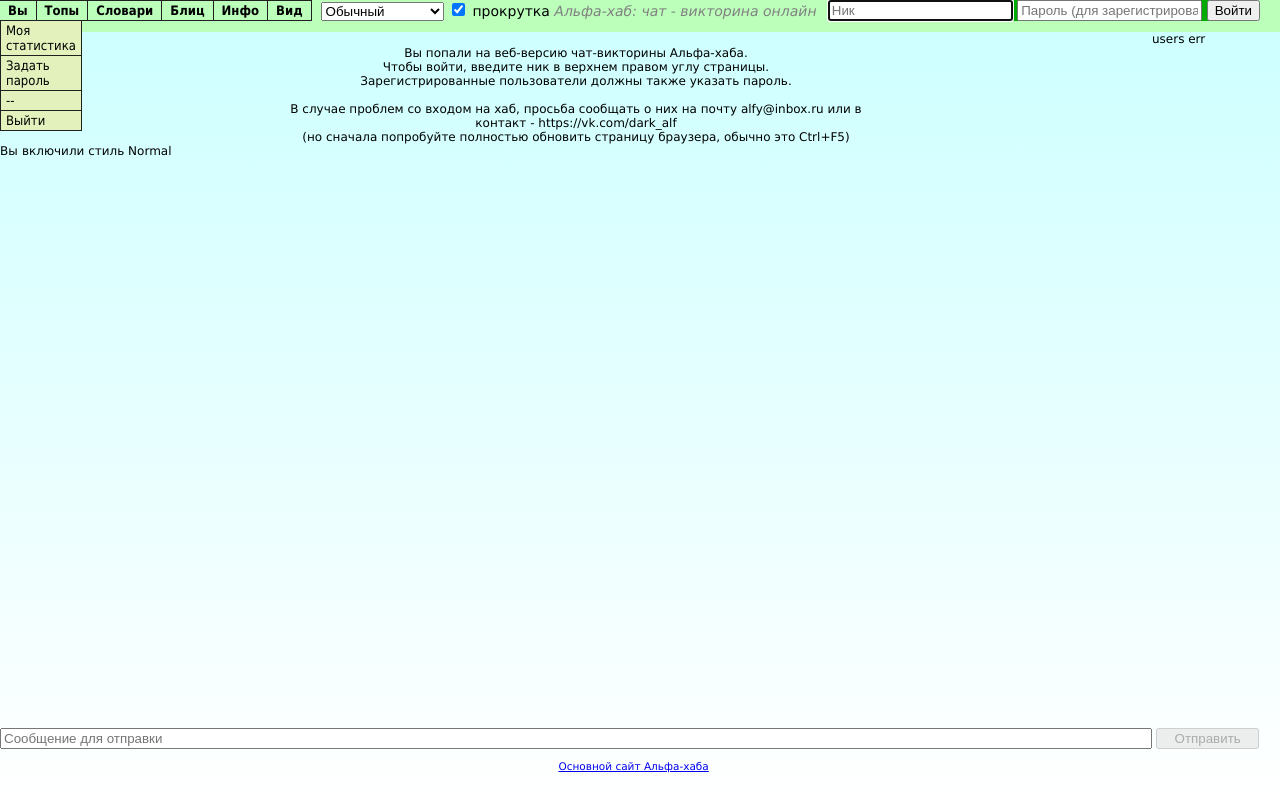
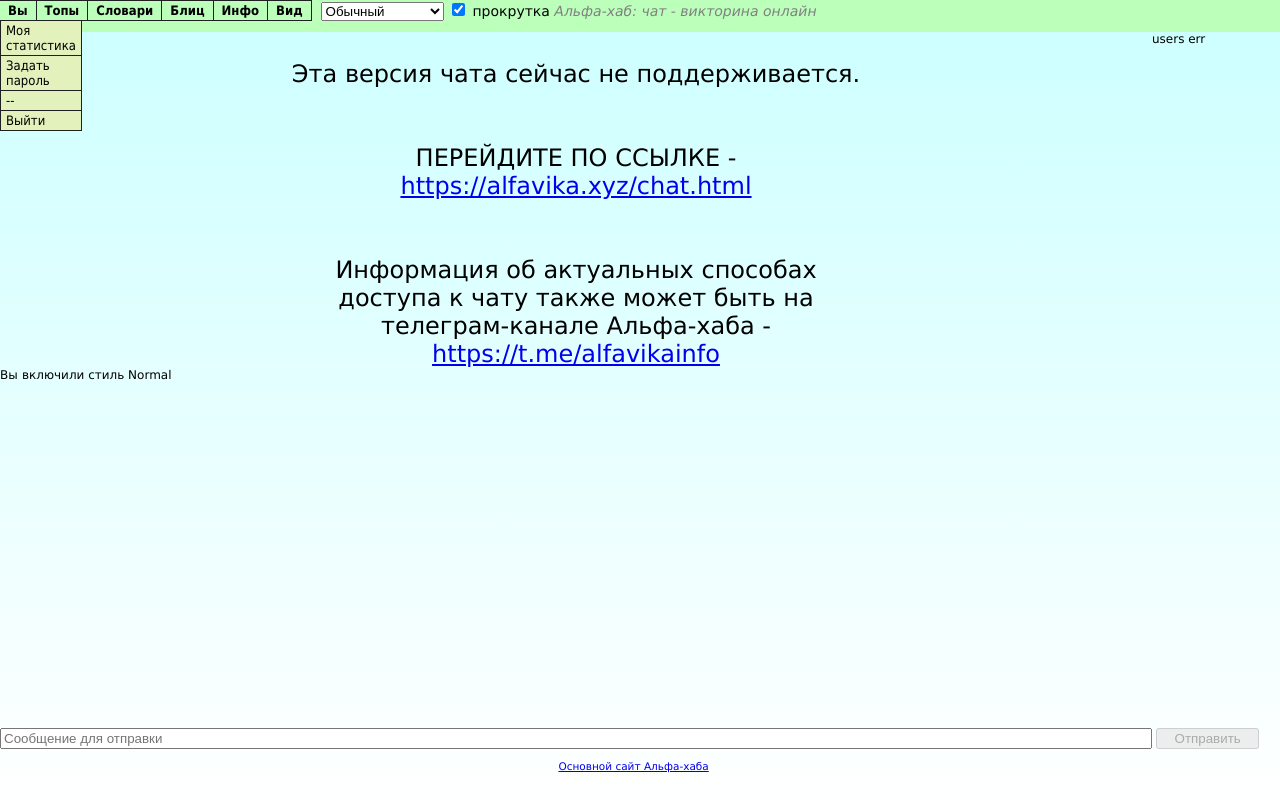
Before and after one commit to alfavika/alfavika.github.io, a plain HTML site: page chat.html in a window 1280 px wide. Drawn offline with Linux system fonts and the light colour scheme; no server answers.

Commit message:
временное перенаправление на xyz-домен

```diff
--- a/chat.html
+++ b/chat.html
@@ -19,7 +19,7 @@
 <body onload="onLoadProc();" class="bodyStyleD00" >
 
 <!-- Панелька авторизации -->
-<div id="PanelAuth" style="position:fixed; right:20px; border-radius:8px;z-index:2000; background-color: #00AA00;">
+<div id="PanelAuth" style="position:fixed; right:20px; border-radius:8px;z-index:2000; background-color: #00AA00; display:none;">
 	<input type="text" autocomplete="off" name="nick" id="nick" value="" placeholder="Ник" >
 	<input type="password" autocomplete="off" name="pass" id="pass" value="" placeholder="Пароль (для зарегистрированных)">
 	<input type="button" name="ButtonAuth" id="ButtonAuth" value="Войти">
@@ -46,15 +46,15 @@
 
 <!-- Панель чата -->
 <div id="chatdiv" style="width:90%;height:86%; float:left; overflow-y:scroll; padding-bottom:8; font-size:12px; word-wrap: break-word;">
-	<div id="hellodiv" style="width:50%; margin-left:25%;" >
-		<center>
-		<br> Вы попали на веб-версию чат-викторины Альфа-хаба.
-		<br> Чтобы войти, введите ник в верхнем правом углу страницы.
-		<br> Зарегистрированные пользователи должны также указать пароль.
-		<br>
-		<br> В случае проблем со входом на хаб, просьба сообщать о них на почту alfy@inbox.ru или в контакт - https://vk.com/dark_alf
-		<br> (но сначала попробуйте полностью обновить страницу браузера, обычно это Ctrl+F5)
-		</center>
+	<div style="width:50%; margin-left:25%; font-size: 24px" >
+	<center>
+	<br> Эта версия чата сейчас не поддерживается.
+	<br><br>
+	<br> ПЕРЕЙДИТЕ ПО ССЫЛКЕ -
+	<br> <a href="https://alfavika.xyz/chat.html"> https://alfavika.xyz/chat.html </a>
+	<br><br>
+	<br> Информация об актуальных способах доступа к чату также может быть на телеграм-канале Альфа-хаба - <a href="https://t.me/s/alfavikainfo"> https://t.me/alfavikainfo </a>
+	</center>
 	</div>
 </div>
 
```
